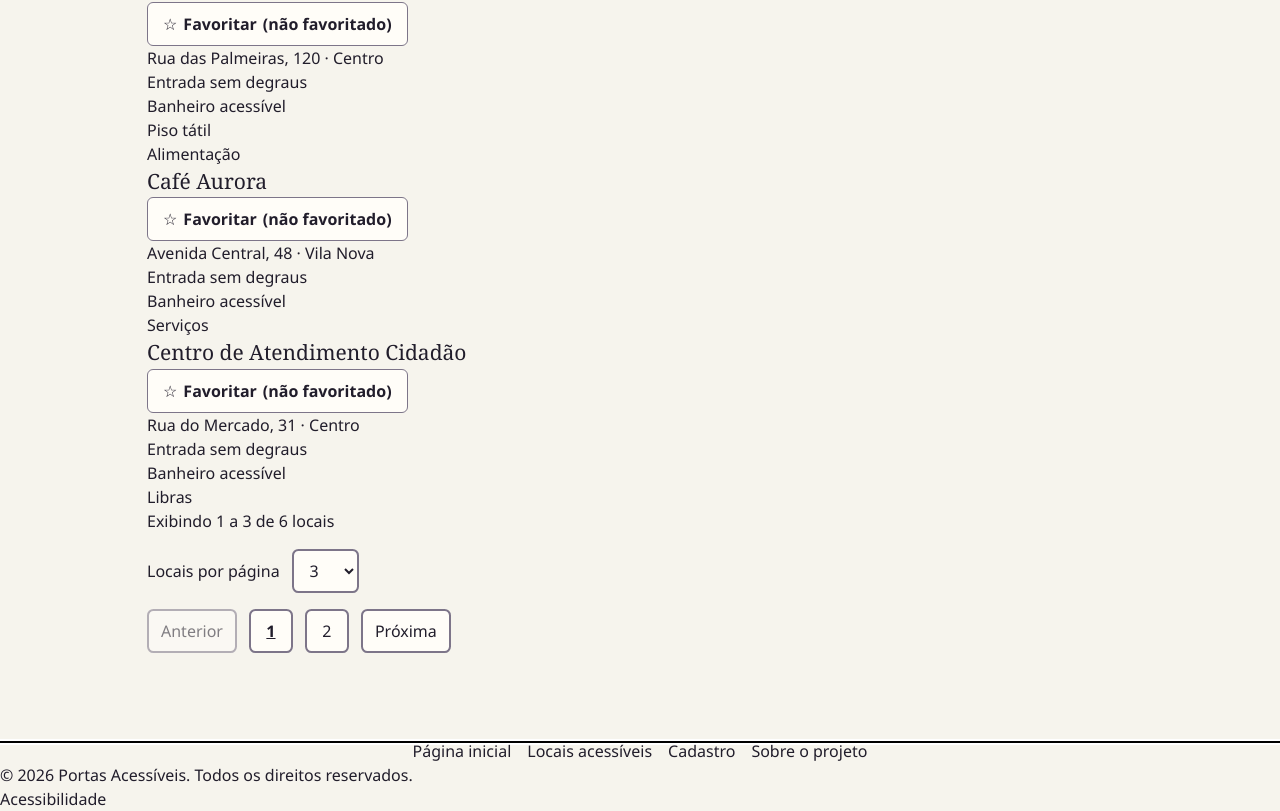
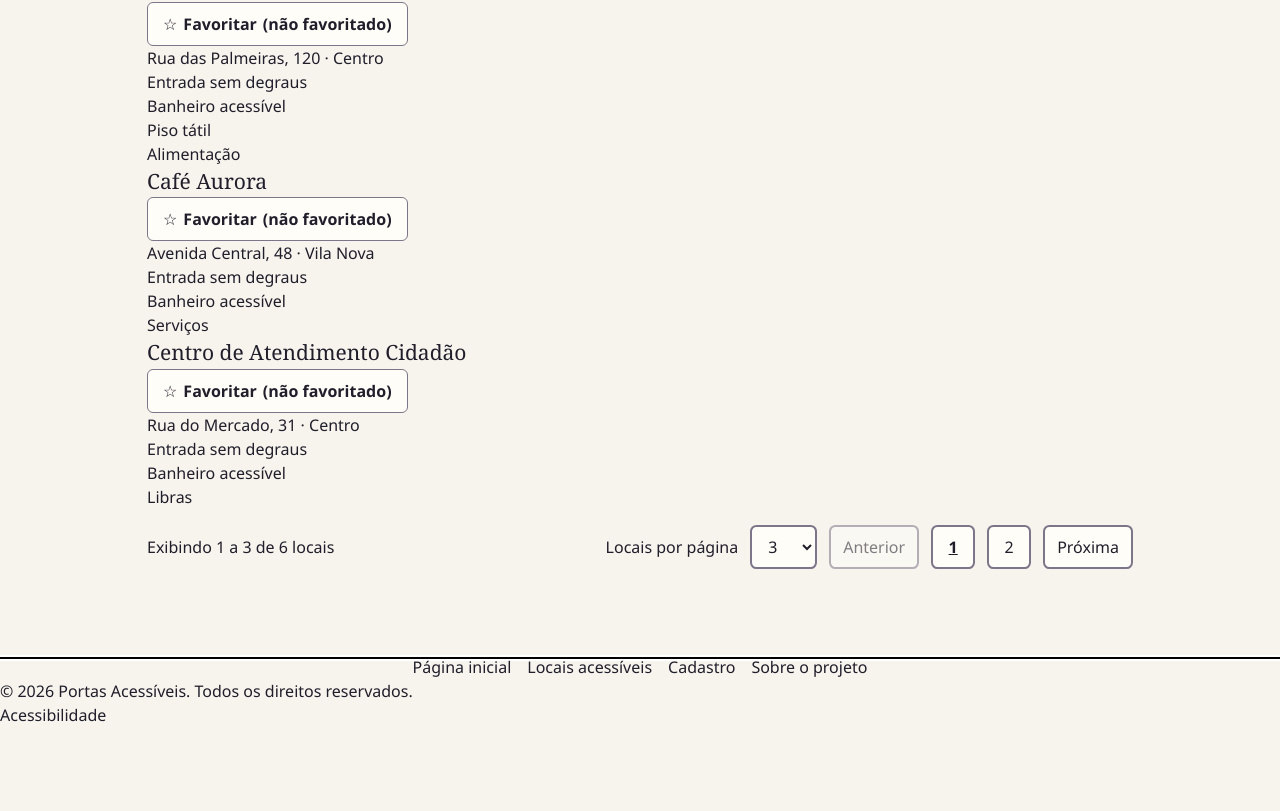
Before and after one commit to 1TDSPJ-26/portal-locais-acessiveis, a React (Vite) app: page /locais in a window 1280 px wide. Shown: the part 1268-2079 px from the top of the page. After the commit the page ends 1995 px from the top, so only its background shows below. Built offline with nearby package versions, Linux system fonts and the light colour scheme; a web font is replaced by a local one.

Commit message:
feat: organiza a paginação numa barra alinhada a grade

```diff
--- a/src/components/Paginacao/index.tsx
+++ b/src/components/Paginacao/index.tsx
@@ -21,14 +21,17 @@ export function Paginacao({
   onMudarPagina,
   onMudarPorPagina,
 }: PaginacaoProps) {
-
   return (
-        <>
-            <p>
-                <output aria-live="polite" aria-atomic="true">
+    <div className="paginacao-barra">
+      <output
+        aria-live="polite"
+        aria-atomic="true"
+        className="paginacao-contagem"
+      >
         {intervaloLabel}
       </output>
-            </p>
+
+      <div className="paginacao-controles">
         <div className="paginacao-por-pagina">
           <label htmlFor="locais-por-pagina">Locais por página</label>
           <select
@@ -53,7 +56,6 @@ export function Paginacao({
           >
             Anterior
           </button>
-
           {pages.map((n) => (
             <button
               key={n}
@@ -65,7 +67,6 @@ export function Paginacao({
               {n}
             </button>
           ))}
-
           <button
             type="button"
             aria-label="Próxima página"
@@ -75,6 +76,7 @@ export function Paginacao({
             Próxima
           </button>
         </nav>
-        </>
+      </div>
+    </div>
   );
 }
--- a/src/index.css
+++ b/src/index.css
@@ -720,3 +720,33 @@ main:focus {
   color: var(--ink);
   padding: 8px 12px;
 }
+
+.paginacao-barra {
+  display: flex;
+  align-items: center;
+  justify-content: space-between;
+  flex-wrap: wrap;
+  gap: 0.75rem;
+  margin: 1rem 0;
+}
+
+.paginacao-controles {
+  display: flex;
+  align-items: center;
+  flex-wrap: wrap;
+  gap: 0.75rem;
+}
+
+/* Remove a margin duplicada já que .paginacao-barra cuida do espaçamento */
+.paginacao-barra .paginacao,
+.paginacao-barra .paginacao-por-pagina {
+  margin: 0;
+}
+
+@media (max-width: 640px) {
+  .paginacao-barra {
+    flex-direction: column;
+    align-items: center;
+    text-align: center;
+  }
+}
```
Lines whose indentation alone changed are shown as unchanged.
